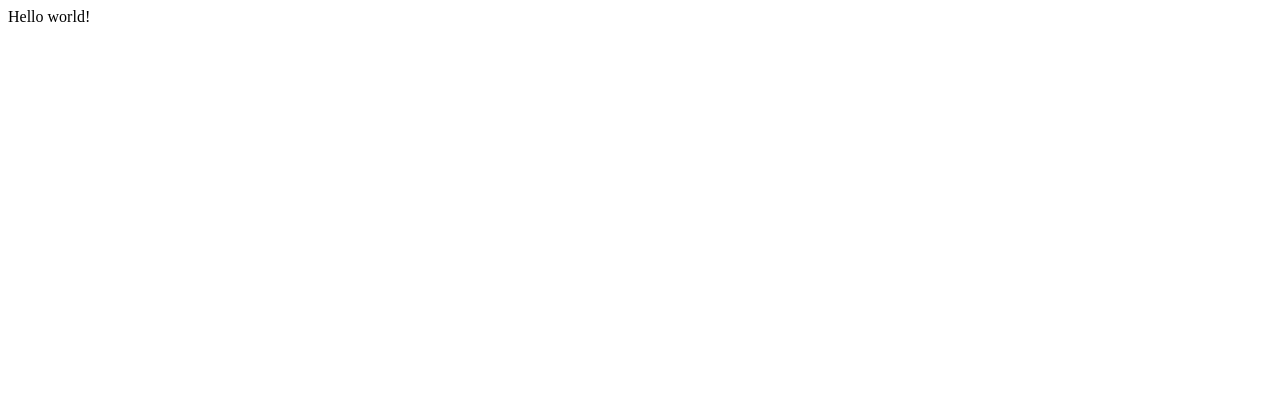
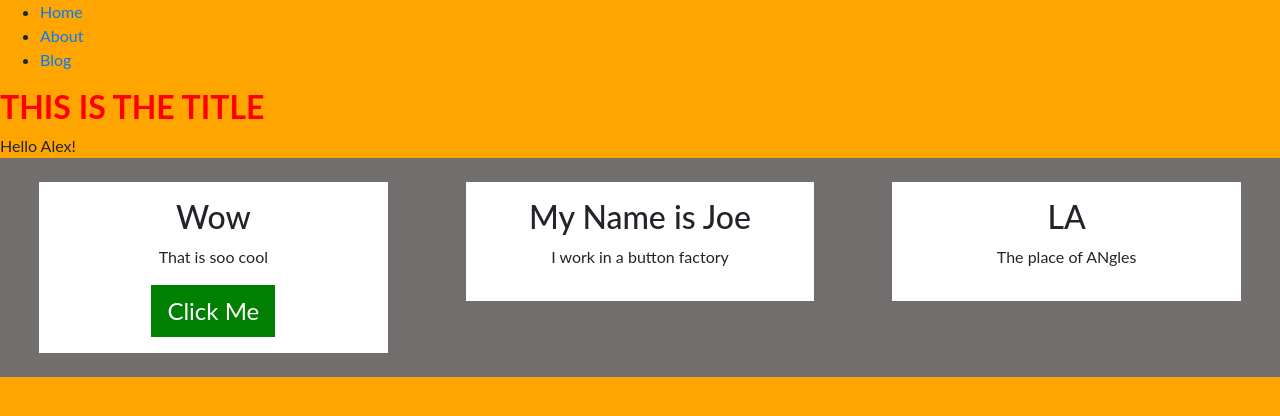
Before and after one commit to arhoy/gatsby-ventura, a Gatsby site: page / in a window 1280 px wide. Built offline with nearby package versions, Linux system fonts and the light colour scheme; Gatsby itself is replaced by a stand-in of ours.

Commit message:
first commit

```diff
--- a/gatsby-config.js
+++ b/gatsby-config.js
@@ -6,4 +6,11 @@
 
 module.exports = {
   /* Your site config here */
+  siteMetadata: {
+    title: 'GATSBY tutorial',
+    description: 'just some description about the site ya',
+    author: 'Alex Quasar',
+    data: ['item 1', 'item 2'],
+  },
+  plugins: [`gatsby-plugin-sass`, `gatsby-plugin-styled-components`],
 }
--- /dev/null
+++ b/src/components/Layout/Layout.js
@@ -0,0 +1,13 @@
+import React from 'react'
+import Navbar from './Navbar'
+import 'bootstrap/dist/css/bootstrap.min.css'
+import '../../scss/styles.scss'
+
+export default function Layout({ children }) {
+  return (
+    <>
+      <Navbar />
+      <main>{children}</main>
+    </>
+  )
+}
--- /dev/null
+++ b/src/components/Layout/Navbar.js
@@ -0,0 +1,20 @@
+import React from 'react'
+import { Link } from 'gatsby'
+
+const Navbar = () => {
+  return (
+    <ul>
+      <li>
+        <Link to="/"> Home</Link>
+      </li>
+      <li>
+        <Link to="/about">About</Link>
+      </li>
+      <li>
+        <Link to="/blog">Blog</Link>
+      </li>
+    </ul>
+  )
+}
+
+export default Navbar
--- /dev/null
+++ b/src/components/button.js
@@ -0,0 +1,10 @@
+import styled from 'styled-components'
+
+export const Button = styled.button`
+  background: green;
+  color: white;
+  font-size: 1.5rem;
+  outline: none;
+  border: none;
+  padding: 0.5rem 1rem;
+`
--- a/src/pages/index.js
+++ b/src/pages/index.js
@@ -1,3 +1,33 @@
-import React from "react"
+import React from 'react'
+import Layout from '../components/Layout/Layout'
+import { Button } from '../components/button'
 
-export default () => <div>Hello world!</div>
+export default () => (
+  <Layout>
+    <h1 className="title">This is the title</h1>
+    Hello Alex!
+    <div className="container-fluid main-container ">
+      <div className="row row-black">
+        <div className="col-md-4 ">
+          <div className="component component-center white-background">
+            <h2>Wow</h2>
+            <p>That is soo cool</p>
+            <Button>Click Me</Button>
+          </div>
+        </div>
+        <div className="col-md-4">
+          <div className="component component-center white-background">
+            <h2>My Name is Joe</h2>
+            <p>I work in a button factory</p>
+          </div>
+        </div>
+        <div className="col-md-4">
+          <div className="component component-center white-background">
+            <h2>LA</h2>
+            <p>The place of ANgles</p>
+          </div>
+        </div>
+      </div>
+    </div>
+  </Layout>
+)
--- /dev/null
+++ b/src/scss/_variables.scss
@@ -0,0 +1 @@
+$primaryColor: orange;
--- /dev/null
+++ b/src/scss/blog.module.scss
@@ -0,0 +1,7 @@
+.title {
+  background: lightblue;
+  color: blue;
+  text-transform: capitalize;
+  padding: 2rem;
+  font-size: 4rem;
+}
--- /dev/null
+++ b/src/scss/styles.scss
@@ -0,0 +1,41 @@
+/* Order of CSS presedence (lower number is lower presedence)
+1. Bootstrap
+2. Global Style elements i.e h1 tags, body tags, p tags
+3. Global Style classNames
+4. Module style classNames (if named the same as global)
+*/
+/* GLOBAL STYLES */
+
+@import './variables';
+
+body {
+  font-family: 'Lato', sans-serif;
+  background: $primaryColor;
+}
+h1 {
+  font-size: 10rem;
+  font-weight: bold;
+}
+
+.title {
+  text-transform: uppercase;
+  color: red;
+  font-size: 2rem;
+}
+.row-black {
+  background: rgb(114, 110, 110);
+}
+
+.white-background {
+  background: white;
+}
+.component {
+  padding: 1rem;
+  margin: 1.5rem;
+}
+.component-center {
+  display: flex;
+  flex-direction: column;
+  justify-content: center;
+  align-items: center;
+}
```
Also changed, not shown: package.json (+7 -1 lines), src/pages/404.js (added, +11 -0 lines), src/pages/about.js (added, +13 -0 lines), src/pages/blog.js (added, +14 -0 lines), 2 other files.
